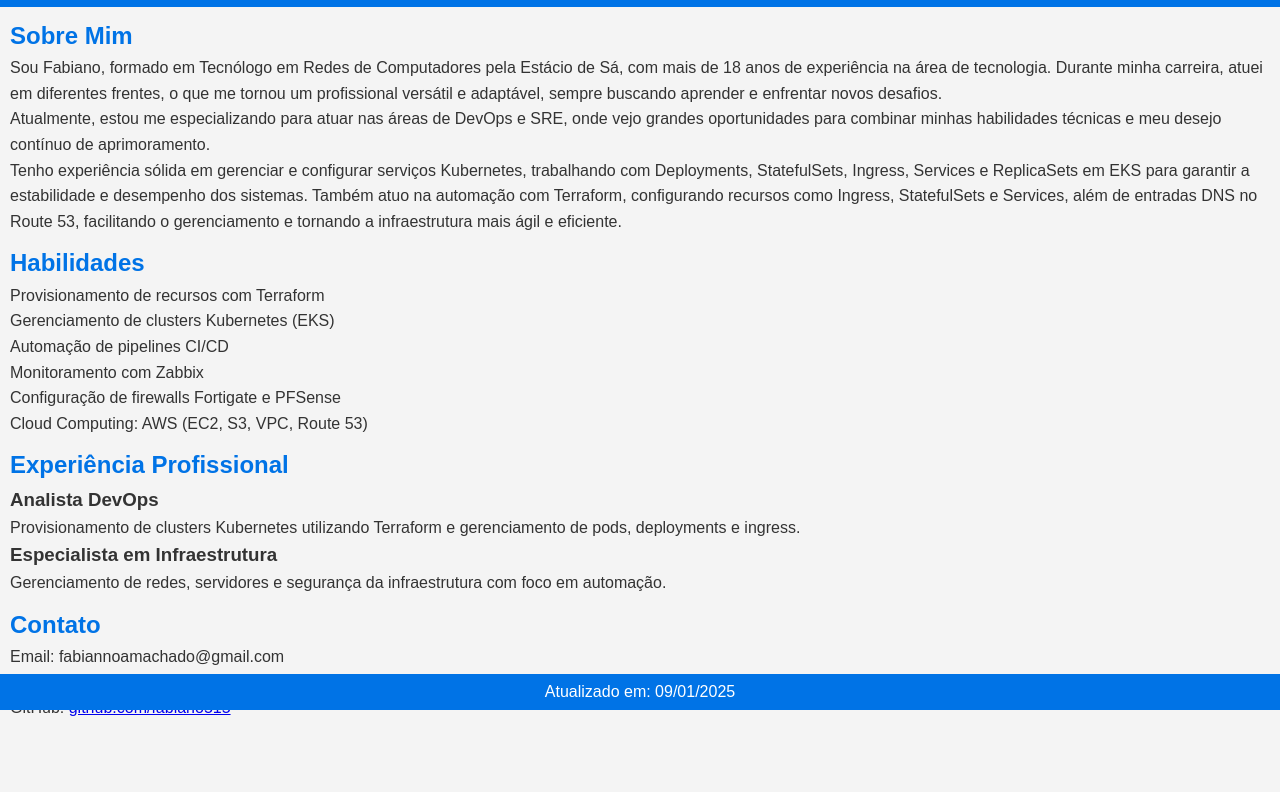
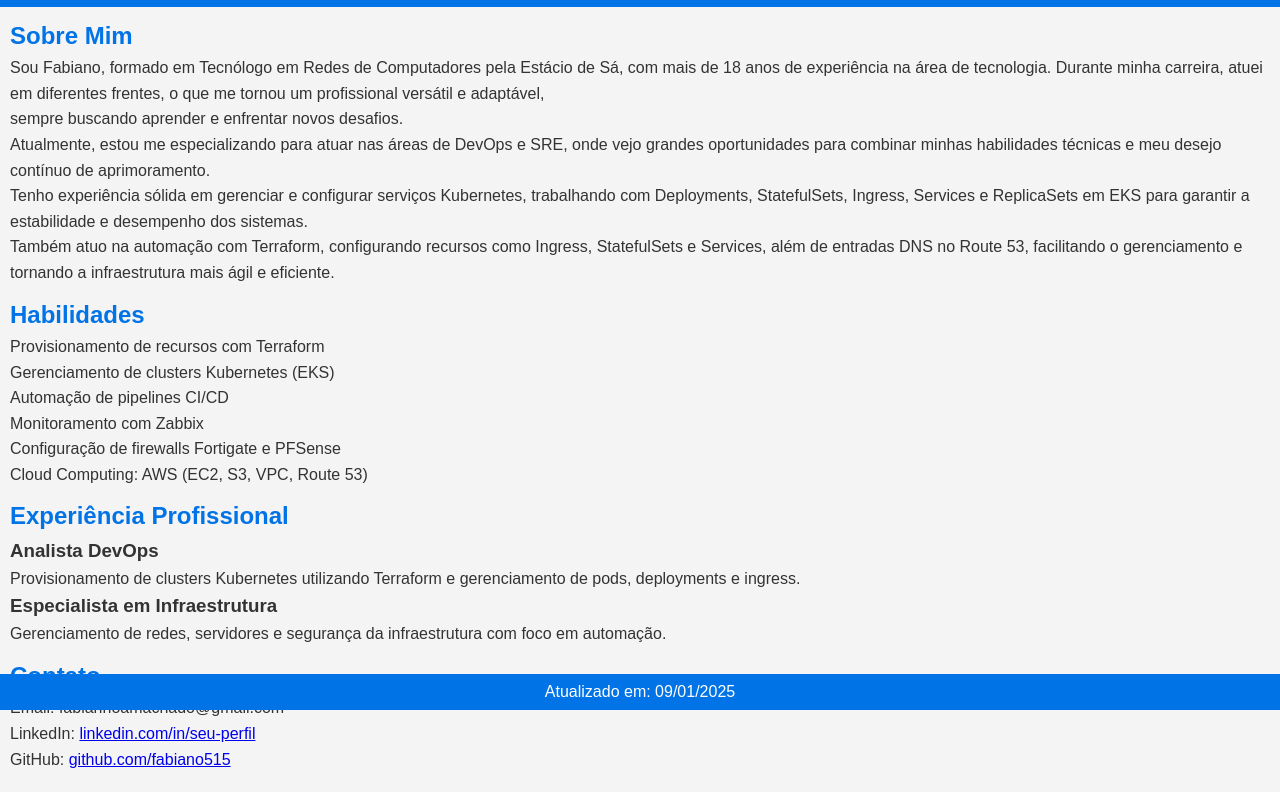
Before and after one commit to fabiano515/devops-resume, a plain HTML site: page docs/index.html in a window 1280 px wide. Shown: the part 90-882 px from the top of the page. Before the commit the page ends 831 px from the top, so only its background shows below. Drawn offline with Linux system fonts and the light colour scheme.

Commit message:
Update index.html

```diff
--- a/docs/index.html
+++ b/docs/index.html
@@ -15,10 +15,10 @@
     <section id="perfil">
       <h2>Sobre Mim</h2>
       <p>Sou Fabiano, formado em Tecnólogo em Redes de Computadores pela Estácio de Sá, com mais de 18 anos de experiência na área de tecnologia.
-        Durante minha carreira, atuei em diferentes frentes, o que me tornou um profissional versátil e adaptável, sempre buscando aprender e enfrentar novos desafios.</p>
+        Durante minha carreira, atuei em diferentes frentes, o que me tornou um profissional versátil e adaptável, <br/>sempre buscando aprender e enfrentar novos desafios.</p>
         <p>Atualmente, estou me especializando para atuar nas áreas de DevOps e SRE, onde vejo grandes oportunidades para combinar minhas habilidades técnicas e meu desejo contínuo de aprimoramento.</p>
 
-<p>Tenho experiência sólida em gerenciar e configurar serviços Kubernetes, trabalhando com Deployments, StatefulSets, Ingress, Services e ReplicaSets em EKS para garantir a estabilidade e desempenho dos sistemas.
+<p>Tenho experiência sólida em gerenciar e configurar serviços Kubernetes, trabalhando com Deployments, StatefulSets, Ingress, Services e ReplicaSets em EKS para garantir a estabilidade e desempenho dos sistemas.<br/>
         Também atuo na automação com Terraform, configurando recursos como Ingress, StatefulSets e Services, além de entradas DNS no Route 53, facilitando o gerenciamento e tornando a infraestrutura mais ágil e eficiente.</p>
     </section>
     <section id="skills">
```
